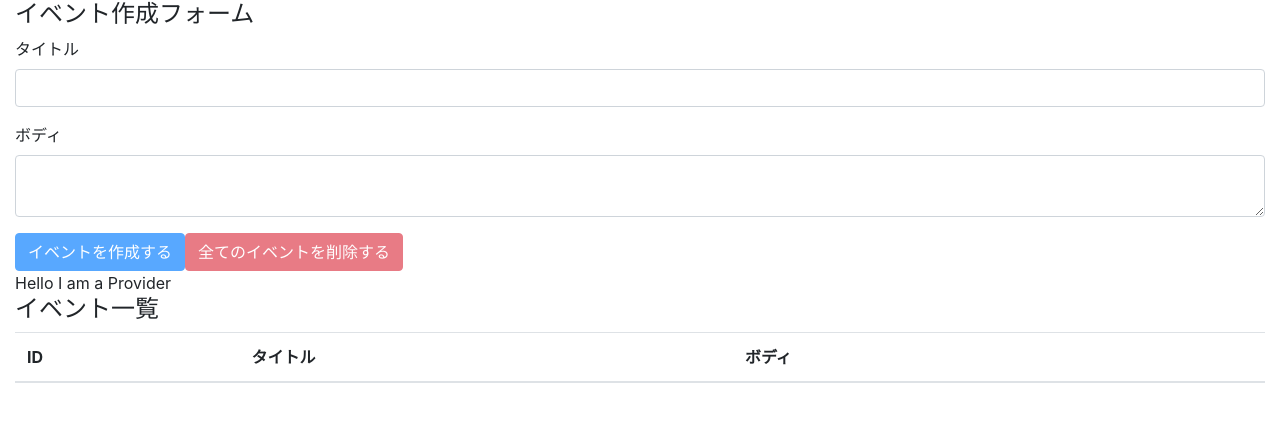
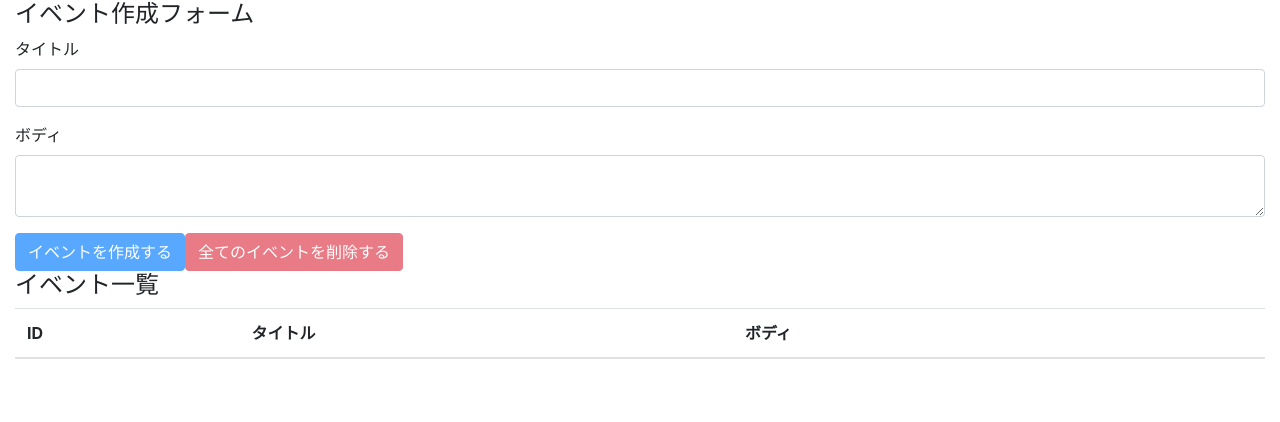
Before and after one commit to wakazoku/sample_react_hooks, a React (Create React App) app: page / in a window 1280 px wide. Shown: the top 422 px of the page. Built offline with nearby package versions, Linux system fonts and the light colour scheme.

Commit message:
PropDrilling問題を解決する(useContextでstate、dispatchを使う)

```diff
--- a/src/components/App.js
+++ b/src/components/App.js
@@ -9,10 +9,15 @@
   const [state, dispatch] = useReducer(reducer, []);
 
   return (
-    <AppContext.Provider value={"Hello I am a Provider"}>
+    <AppContext.Provider
+      value={{
+        state,
+        dispatch,
+      }}
+    >
       <div className="container-fluid">
-        <EventForm state={state} dispatch={dispatch} />
-        <Events state={state} dispatch={dispatch} />
+        <EventForm />
+        <Events />
       </div>
     </AppContext.Provider>
   );
--- a/src/components/Event.js
+++ b/src/components/Event.js
@@ -1,7 +1,10 @@
-import React from "react";
+import React, { useContext } from "react";
+import AppContext from "../contexts/AppContext";
+
 import { DELETE_EVENT } from "../actions";
 
-const Event = ({ index, event, dispatch }) => {
+const Event = ({ index, event }) => {
+  const { dispatch } = useContext(AppContext);
   const id = event.id;
   const handleClickDeleteButton = (e) => {
     e.preventDefault();
--- a/src/components/EventForm.js
+++ b/src/components/EventForm.js
@@ -1,7 +1,9 @@
-import React, { useState } from "react";
+import React, { useState, useContext } from "react";
 import { CREATE_EVENT, DELETE_ALL_EVENTS } from "../actions";
+import AppContext from "../contexts/AppContext";
 
-const EventForm = ({ state, dispatch }) => {
+const EventForm = () => {
+  const { state, dispatch } = useContext(AppContext);
   const [title, setTitle] = useState("");
   const [body, setBody] = useState("");
 
--- a/src/components/Events.js
+++ b/src/components/Events.js
@@ -2,12 +2,11 @@
 import Event from "./Event";
 import AppContext from "../contexts/AppContext";
 
-const Events = ({ state, dispatch }) => {
-  const value = useContext(AppContext);
+const Events = () => {
+  const { state } = useContext(AppContext);
 
   return (
     <React.Fragment>
-      <div>{value}</div>
       <h4>イベント一覧</h4>
       <table className="table table-hover">
         <thead>
@@ -20,7 +19,7 @@
         </thead>
         <tbody>
           {state.map((event, index) => (
-            <Event key={index} event={event} dispatch={dispatch} />
+            <Event key={index} event={event} />
           ))}
         </tbody>
       </table>
```
